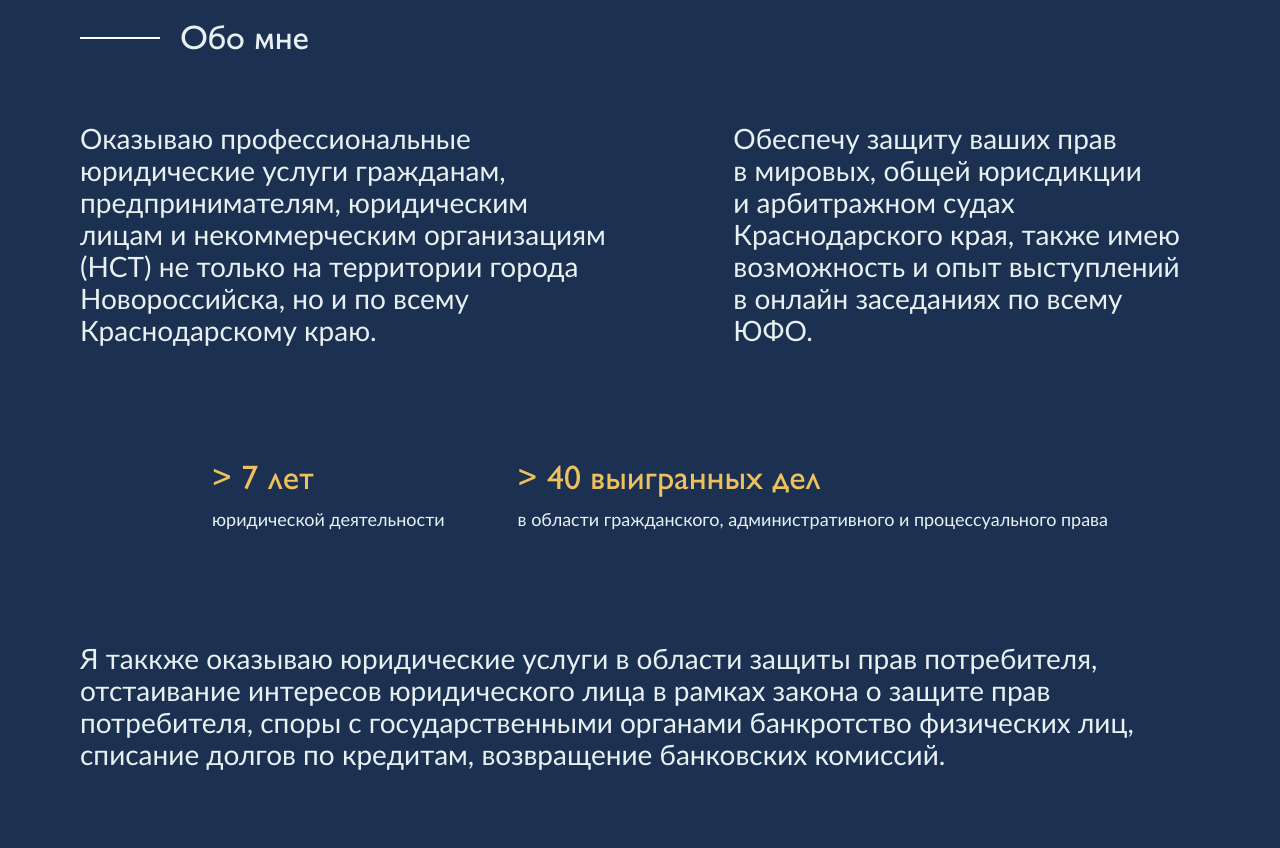
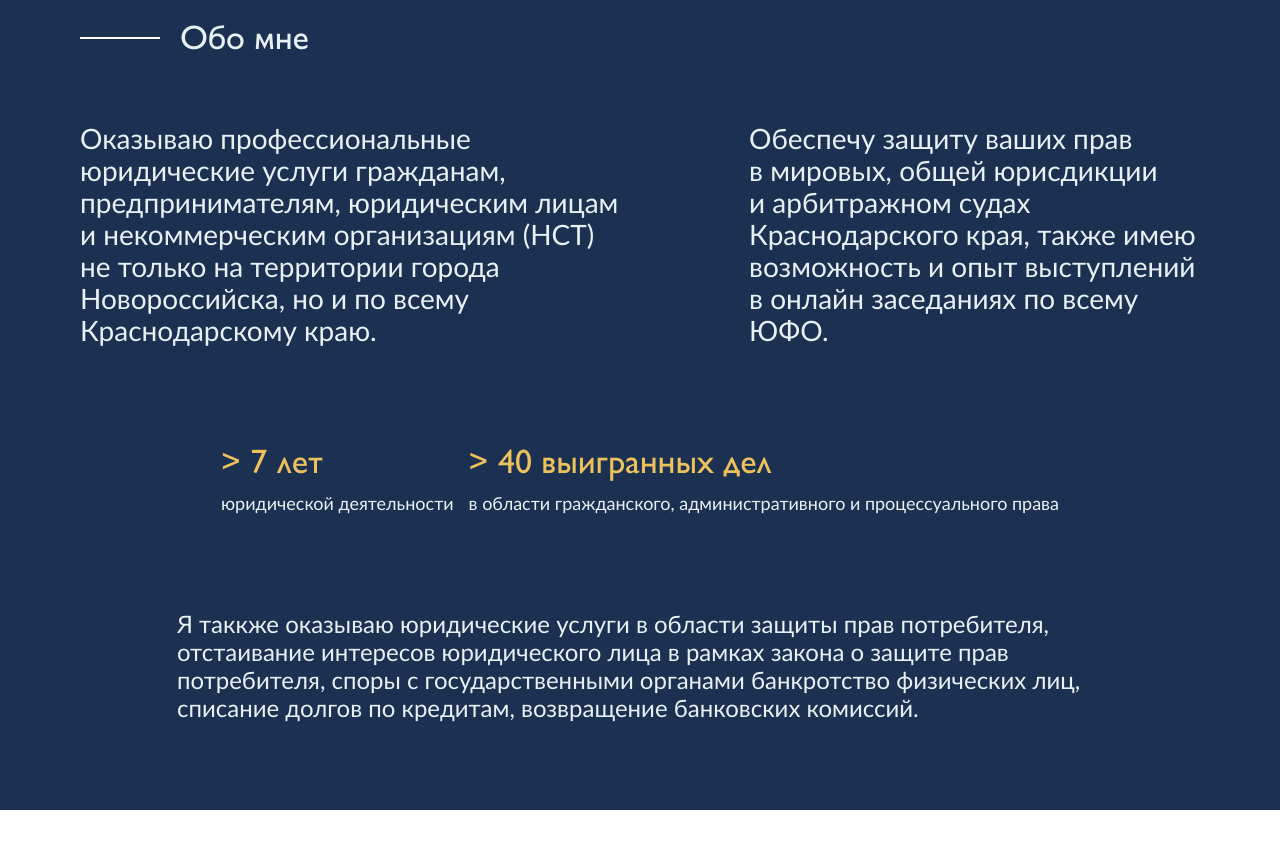
Before and after one commit to dariathehuman/sgolubenko, a website: page source/index.html in a window 1280 px wide. Shown: the part 2560-3408 px from the top of the page. After the commit the page ends 3370 px from the top, so only its background shows below. Drawn offline with Linux system fonts and the light colour scheme.

Commit message:
section about adaptive

```diff
--- a/source/layout/main-page/about/about.scss
+++ b/source/layout/main-page/about/about.scss
@@ -11,6 +11,14 @@
       background-color: $white;
     }
   }
+
+  @include query($lg) {
+    @include space(padding-bottom, vr-8);
+  }
+
+  @include query($xs) {
+    text-align: center;
+  }
 }
 
 .about__info {
@@ -18,6 +26,30 @@
   display: grid;
   grid-template-columns: 8fr 7fr;
   grid-column-gap: 120px;
+
+  @include query($xl) {
+    grid-template-columns: 6fr 5fr;
+    grid-column-gap: 136px;
+  }
+
+  @include query($lg) {
+    @include space(margin-bottom, vr-9);
+    grid-column-gap: 128px;
+  }
+
+  @include query($md) {
+    grid-column-gap: 96px;
+  }
+
+  @include query($sm) {
+    grid-template-columns: 1fr;
+    grid-column-gap: 0;
+    grid-row-gap: 24px;
+  }
+
+  @include query($xs) {
+    @include space(margin-bottom, vr-6);
+  }
 
   &-text {
     @include font($p2...);
@@ -30,9 +62,30 @@
   justify-content: space-between;
   width: 896px;
   margin: 0 auto;
+  padding-left: 0;
   list-style: none;
 
   @include space(margin-bottom, vr-11);
+
+  @include query($xl) {
+    width: 838px;
+  }
+
+  @include query($lg) {
+    @include space(margin-bottom, vr-9);
+  }
+
+  @include query($md) {
+    width: 100%;
+  }
+
+  @include query($sm) {
+    flex-direction: column;
+  }
+
+  @include query($xs) {
+    @include space(margin-bottom, vr-6);
+  }
 }
 
 .about__achievement {
@@ -47,11 +100,29 @@
     @include font($p1...);
     color: $light-blue;
   }
+
+  @include query($sm) {
+    &:first-child {
+      margin-bottom: 16px;
+    }
+  }
 }
 
 .about__extra-text {
-  @include font($p2...);
+  @include font($p3...);
   color: $light-blue;
   max-width: 1380px;
   margin: 0 auto;
+
+  @include query($xl) {
+    max-width: 1008px;
+  }
+
+  @include query($lg) {
+    max-width: 926px;
+  }
+
+  @include query($md) {
+    max-width: 100%;
+  }
 }
--- a/source/layout/main-page/about/about.twig
+++ b/source/layout/main-page/about/about.twig
@@ -16,7 +16,7 @@
         </li>
         <li class="about__achievement">
             <span>> 40 выигранных дел</span>
-            <p>в области гражданского, административного и процессуального права</p>
+            <p>в области гражданского, административного и&nbsp;процессуального права</p>
         </li>
     </ul>
     <p class="about__extra-text">Я таккже оказываю юридические услуги в&nbsp;области защиты прав потребителя,
--- a/source/scss/fonts.scss
+++ b/source/scss/fonts.scss
@@ -145,6 +145,22 @@ $p2: (
         )
 );
 
+$p3: (
+        $gill-sans,
+        normal,
+        300,
+        (
+                "1920": 24px,
+                "768": 20px,
+                "320": 14px
+        ),
+        (
+                "1920": 28px,
+                "768": 24px,
+                "320": 16px
+        )
+);
+
 @mixin font($family, $style, $weight, $size, $line-height) {
   font-weight: $weight;
   font-size: map-get($size, "1920");
```
Also changed, not shown: source/css/style.min.css, source/index.html.
